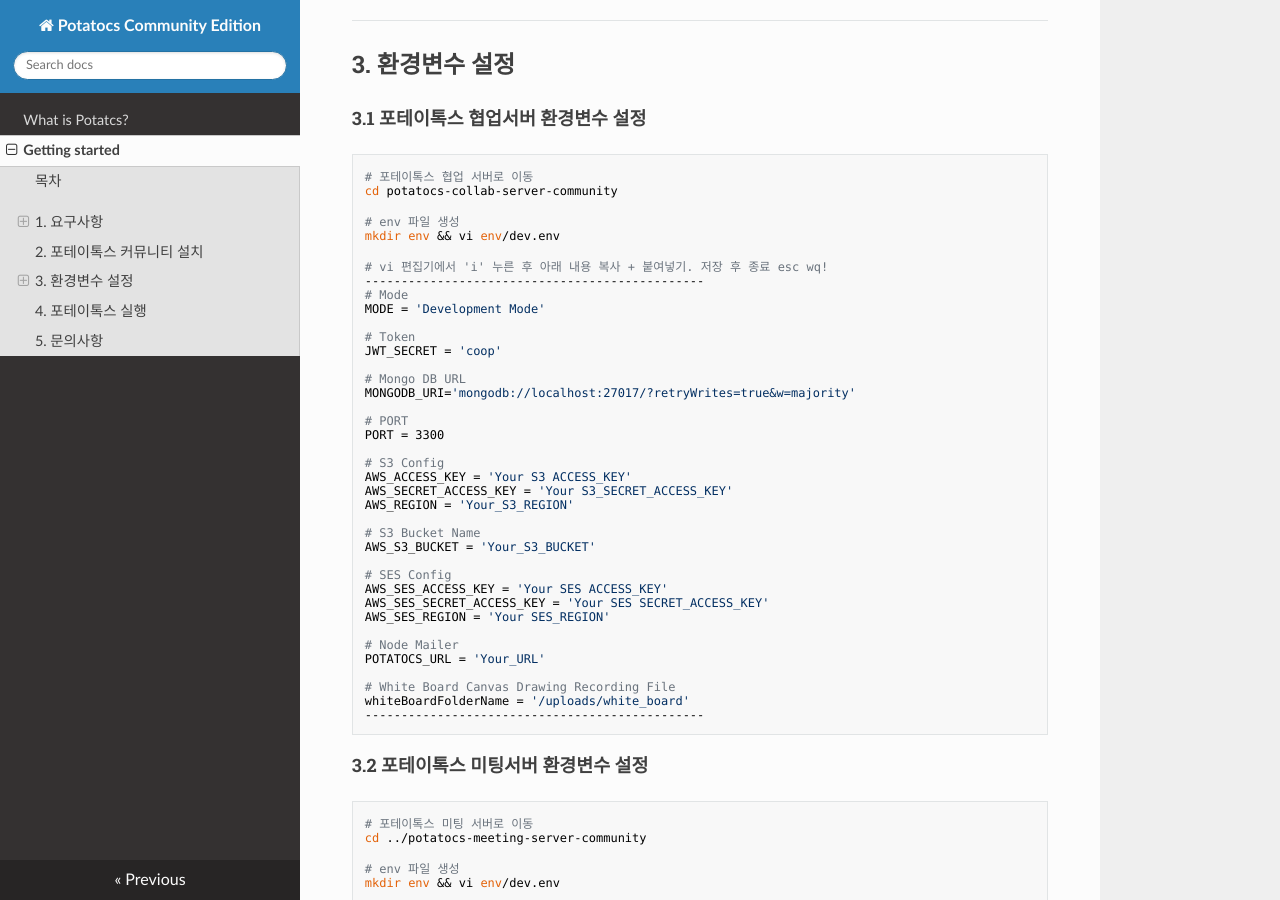
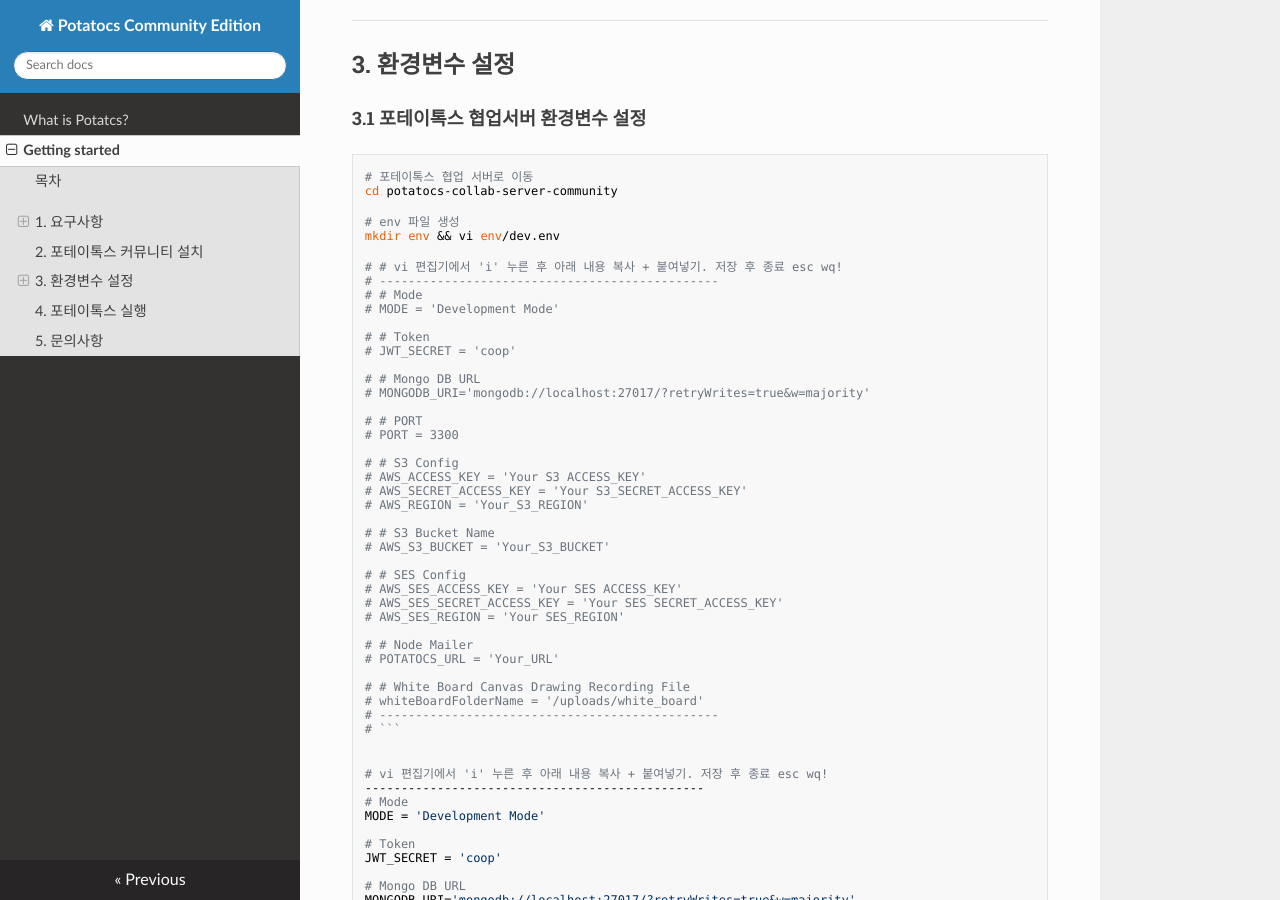
Before and after one commit to potatocs-ce/potatocs-ce-introduction, an MkDocs documentation site: the page built from docs/install.md, in a window 1280 px wide and 900 px high, scrolled down 2349 px. Built offline with MkDocs 1.6.1, drawn with Linux system fonts in a browser that asks for light colours; nearby versions of some CDN libraries.

Commit message:
Update install.md contents

`````diff
--- a/docs/install.md
+++ b/docs/install.md
@@ -123,12 +123,48 @@
 
 #### 3.1 포테이톡스 협업서버 환경변수 설정
 
-```sh
+````sh
 # 포테이톡스 협업 서버로 이동
 cd potatocs-collab-server-community
 
 # env 파일 생성
 mkdir env && vi env/dev.env
+
+# # vi 편집기에서 'i' 누른 후 아래 내용 복사 + 붙여넣기. 저장 후 종료 esc wq!
+# -----------------------------------------------
+# # Mode
+# MODE = 'Development Mode'
+
+# # Token
+# JWT_SECRET = 'coop'
+
+# # Mongo DB URL
+# MONGODB_URI='mongodb://localhost:27017/?retryWrites=true&w=majority'
+
+# # PORT
+# PORT = 3300
+
+# # S3 Config
+# AWS_ACCESS_KEY = 'Your S3 ACCESS_KEY'
+# AWS_SECRET_ACCESS_KEY = 'Your S3_SECRET_ACCESS_KEY'
+# AWS_REGION = 'Your_S3_REGION'
+
+# # S3 Bucket Name
+# AWS_S3_BUCKET = 'Your_S3_BUCKET'
+
+# # SES Config
+# AWS_SES_ACCESS_KEY = 'Your SES ACCESS_KEY'
+# AWS_SES_SECRET_ACCESS_KEY = 'Your SES SECRET_ACCESS_KEY'
+# AWS_SES_REGION = 'Your SES_REGION'
+
+# # Node Mailer
+# POTATOCS_URL = 'Your_URL'
+
+# # White Board Canvas Drawing Recording File
+# whiteBoardFolderName = '/uploads/white_board'
+# -----------------------------------------------
+# ```
+
 
 # vi 편집기에서 'i' 누른 후 아래 내용 복사 + 붙여넣기. 저장 후 종료 esc wq!
 -----------------------------------------------
@@ -163,7 +199,7 @@
 # White Board Canvas Drawing Recording File
 whiteBoardFolderName = '/uploads/white_board'
 -----------------------------------------------
-```
+````
 
 #### 3.2 포테이톡스 미팅서버 환경변수 설정
 
`````
